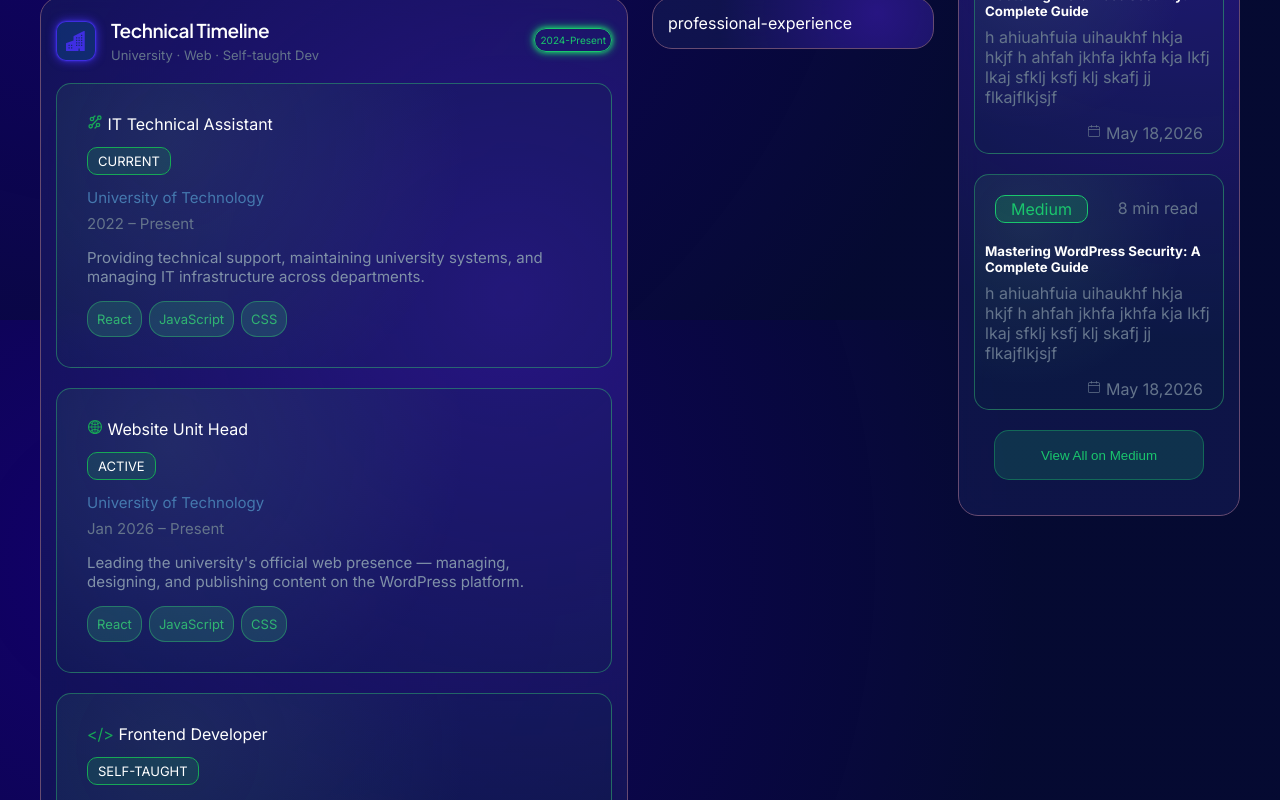
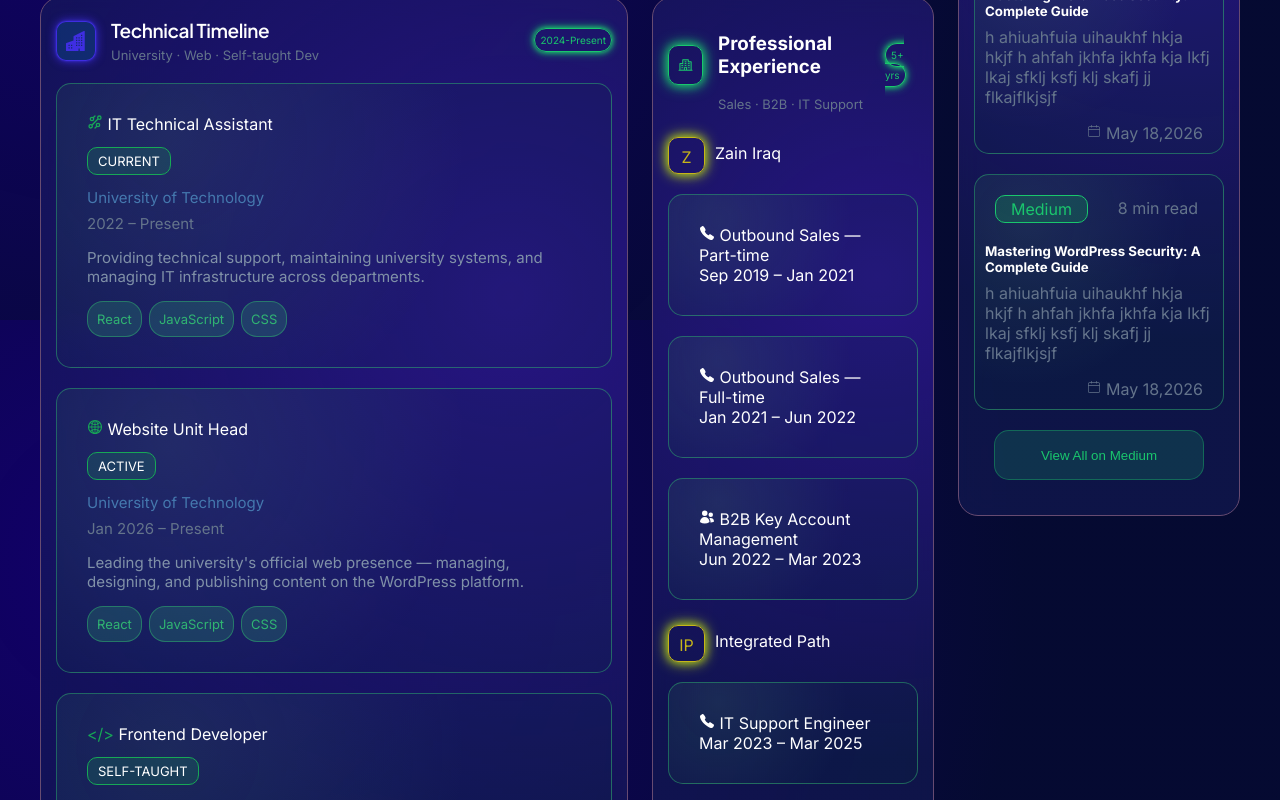
Before and after one commit to AfiaaSattar/AfiaaPortfolio, a React (Vite) app: page / in a window 1280 px wide. Shown: the part 480-1280 px from the top of the page. Built offline with nearby package versions, Linux system fonts and the light colour scheme.

Commit message:
19th July

```diff
--- a/src/components/ProfessionalExperience.jsx
+++ b/src/components/ProfessionalExperience.jsx
@@ -1,8 +1,98 @@
-export default function
-(){
+import { PiBuildingApartmentDuotone } from "react-icons/pi";
+import styled from "styled-components";
+import { GrTechnology } from "react-icons/gr";
+import { HiUsers } from "react-icons/hi2";
+import { IoCall } from "react-icons/io5";
+
+export default function ProfessionalExperience(){
+    const zainPositions = [
+        {
+            id: 1,
+            icon: <IoCall />,
+            title: " Outbound Sales — Part-time",
+            date: "Sep 2019 – Jan 2021",
+        },
+        {
+            id: 2,
+            icon: <IoCall />,
+            title: " Outbound Sales — Full-time",
+            date: "Jan 2021 – Jun 2022",
+        },
+        {
+            id: 3,
+            icon: <HiUsers />,
+            title: " B2B Key Account Management",
+            date: "Jun 2022 – Mar 2023",
+        }
+    ];
+
+    const IPPositions = [
+        {
+            id: 1,
+            icon: <IoCall />,
+            title: " IT Support Engineer",
+            date: "Mar 2023 – Mar 2025",
+        }
+    ]
     return(
         <div className="professional-experience">
-           professional-experience
+            {/*professional-experience-header*/}
+            <div className="professional-experience-header">
+                <div className="professional-experience-left-side">
+                    <PiBuildingApartmentDuotone className="fiAwardClass"/>
+                    <div className="professional-experience-text-box">
+                        <h3>Professional Experience</h3>
+                        <span>Sales · B2B · IT Support</span>
+                    </div>
+                </div>
+                <div className="professional-experience-right-side">
+                    <span>5+ yrs</span>
+                </div>
+            </div>
+             {/*job containers*/}
+            <div className="A">
+                <span className="B">Z</span>
+                <span className="C">Zain Iraq</span>
+            </div>
+
+
+                {zainPositions.map((item) => (
+                    <div key={item.id} className="position-container" >
+                        <span>{item.icon}</span>
+                        <span>{item.title}</span>
+                        <div>{item.date}</div>
+                    </div>
+                ))}
+
+           <div className="A">
+                <span className="B">IP</span>
+                <span className="C">Integrated Path</span>
+            </div>
+               {IPPositions.map((item) => (
+                    <div key={item.id} className="position-container" >
+                        <span>{item.icon}</span>
+                        <span>{item.title}</span>
+                        <div>{item.date}</div>
+                    </div>
+                ))}
+            <br />
+            <hr />
+            <br />
+            <div className="Featured-Certificate-footer">
+                <div className="dev">
+                    <span>2019</span>
+                    <p>Started</p>
+                </div>
+                <div className="leaderShip">
+                    <span>2</span>
+                    <p>Companies</p>
+                </div>
+                <div className="tech">
+                    <span>4</span>
+                    <p>Roles</p>
+                </div>
+            </div>
+
         </div>
     );
 }
--- a/src/index.css
+++ b/src/index.css
@@ -542,3 +542,97 @@ background:
   background-color: #31b77236;
   font-size: small;
 }
+
+/*ProfessionalExperience Card*/
+/*ProfessionalExperience-header*/
+.professional-experience{
+  align-items: center;
+  justify-content: center;
+}
+.professional-experience-header{
+  display: flex;
+  justify-content: space-between;
+  align-items: center;
+  width: 100%;
+}
+.professional-experience-left-side{
+ display: flex;
+ align-items: center;
+ gap:15px;
+}
+.fiAwardClass{
+width: 20px;
+height: 20px;
+padding: 9px;
+margin-top: 5px;
+border: 1px solid ;
+border-radius: 10px;
+color: #1ac66d;
+box-shadow: 0 0 15px #1ac66d, 0 0 10px #1ac66d;
+}
+.professional-experience-text-box{
+display: flex;
+flex-direction: column;
+}
+.professional-experiences-text-box h3{
+  color: #ffffff;
+  margin: 5px 0px;
+  font-size: 19px;
+  font-family: 'Plus Jakarta Sans', sans-serif !important;
+  font-weight: 600;
+  letter-spacing: -0.02em;
+}
+.professional-experience-text-box span{
+  color: #64748b;
+  font-size: 13px;
+  margin-top: 0px;
+}
+.professional-experience-right-side{
+color: #ffffff;
+}
+.professional-experience-right-side span{
+width: 20px;
+height: 20px;
+padding: 5px;
+border: 1px solid ;
+border-radius: 20px;
+color: #1ac66d;
+font-size: 10px;
+box-shadow: 0 0 5px #1ac66d, 0 0 10px #1ac66d;
+}
+
+/*ProfessionalExperience-body*/
+.A{
+  display: flex;
+  align-items: center;
+  text-align: center;
+  gap: 10px;
+  margin-top: 20px;
+}
+.B{
+width: 17px;
+height: 17px;
+padding: 9px;
+margin-top: 5px;
+border: 1px solid ;
+border-radius: 10px;
+color: #c6b51a;
+box-shadow: 0 0 15px #a9c61a, 0 0 10px #a9c61a;
+}
+.c{
+  font-family: 'Courier New', Courier, monospace bold;
+}
+
+.position-container{
+  border-radius: 15px;
+  border: 1px solid #31b7717d;
+  padding: 30px;
+  margin-top: 20px;
+  background:
+  radial-gradient(
+    circle at 20% 20%,
+    rgba(111, 185, 140, 0.12) 0%,
+    transparent 60%
+  ),
+  #033f301a;
+}
```
